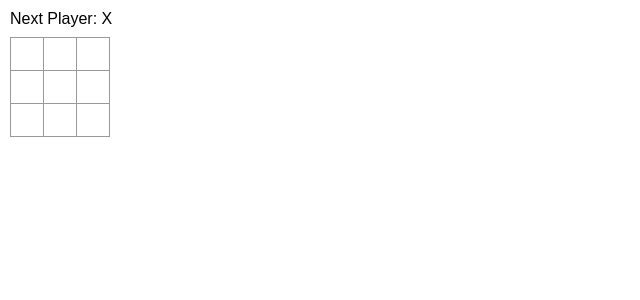
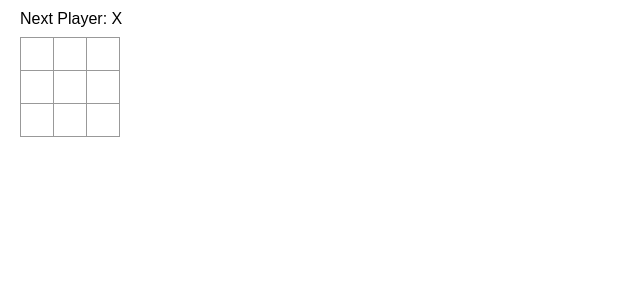
Before and after one commit to Nachiket-Patel/Web-Devolopment, a React (Create React App) app in the folder React/React_documentation/tic-tac-toe/: page / in a window 1280 px wide. Shown: the top 300 px of the page, without its empty margins (0-640 px from the left). Built offline with nearby package versions, Linux system fonts and the light colour scheme.

Commit message:
add function game

```diff
--- a/React/React_documentation/tic-tac-toe/src/App.js
+++ b/React/React_documentation/tic-tac-toe/src/App.js
@@ -3,14 +3,13 @@
 
 
 function Square({ value, onSquareClick }){
-
   return (
     <button className='square' onClick={onSquareClick}>{value}</button>
   );
 }
 
+
 function calculateWinner(squares){
-
   const lines = [
     [0, 1, 2],
     [3, 4, 5],
@@ -31,8 +30,8 @@
   return null;
 }
 
-export default function Board(){
 
+function Board(){
   const [xIsNext, setXIsNext] = useState(true);
 
   const [squares, setsquares] = useState(Array(9).fill(null));
@@ -87,3 +86,17 @@
     </div>
   );
 }
+
+
+export default function Game(){
+  return(
+    <div className="board">
+      <div className="game-board">
+        <Board />
+      </div>
+      <div className="game-info">
+        <ol>{/*TODO*/}</ol>
+      </div>
+    </div>
+  );
+}
```
